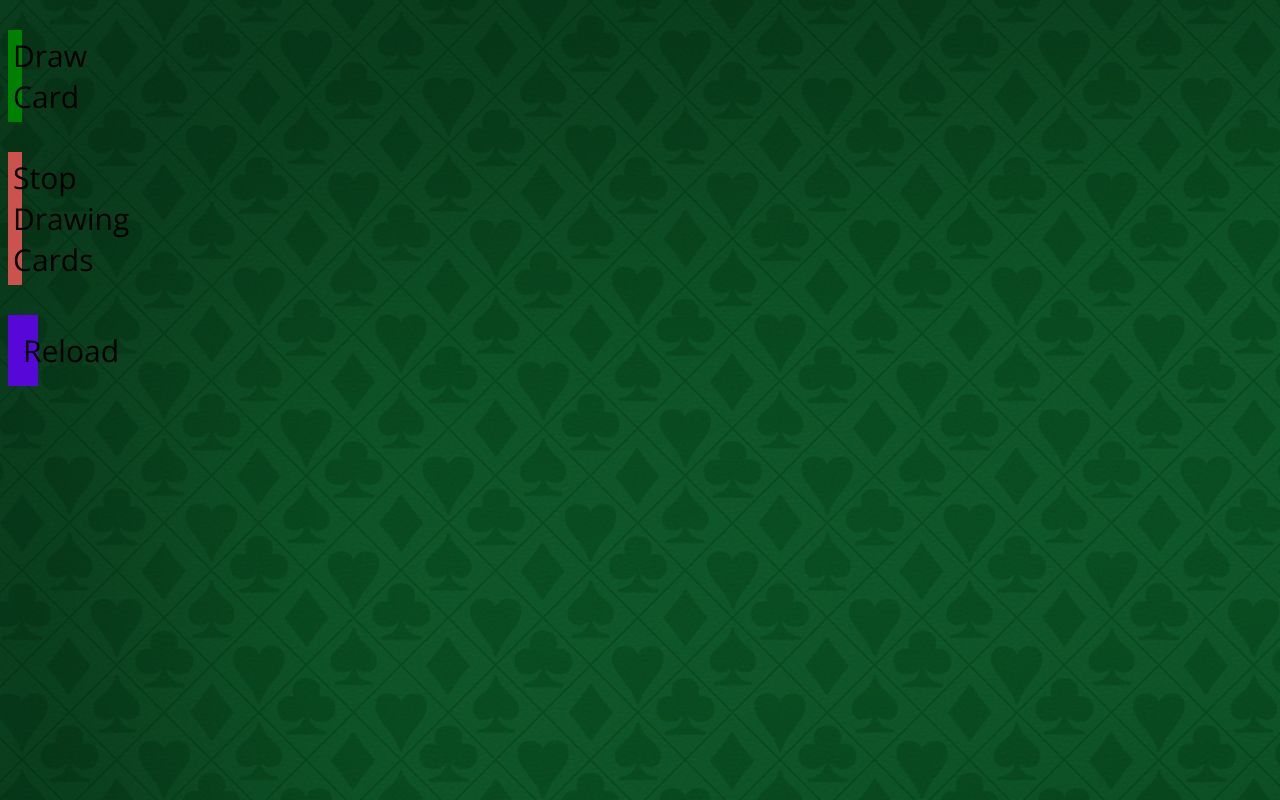
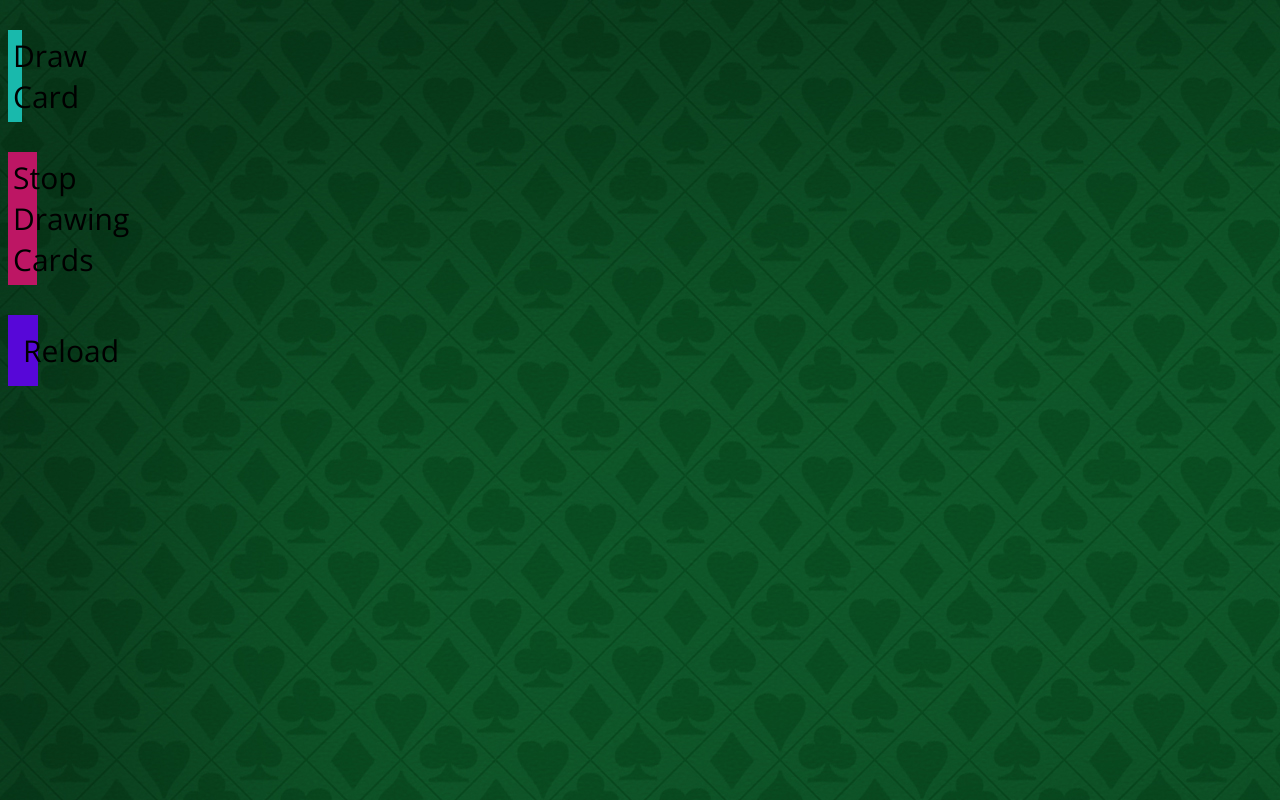
Before and after one commit to noldipboye/Card-Game, a plain HTML site: page index.html in a window 1280 px wide. Drawn offline with nearby package versions, Linux system fonts and the light colour scheme.

Commit message:
Added more CSS

```diff
--- a/style.css
+++ b/style.css
@@ -3,11 +3,12 @@
 }
 
 #paragraph1 {
-    background-color: green;
+    background-color: rgb(25, 185, 172);
     font-size: 30px;
     font-family: 'Open Sans', sans-serif;
     padding: 5px;
     margin-right: 1250px;
+    text-align: center;
 }
 
 
@@ -24,11 +25,12 @@
 }
 
 #paragraph2 {
-    background-color: #cc524e;
+    background-color: #bd1664;
     font-size: 30px;
     font-family: 'Open Sans', sans-serif;
     padding: 5px;
-    margin-right: 1250px;
+    margin-right: 1235px;
+    text-align: center;
 }
 
 #paragraph3 {
@@ -37,4 +39,5 @@
     font-family: 'Open Sans', sans-serif;
     padding: 15px;
     margin-right: 1250px;
+    text-align: center;
 }
```
